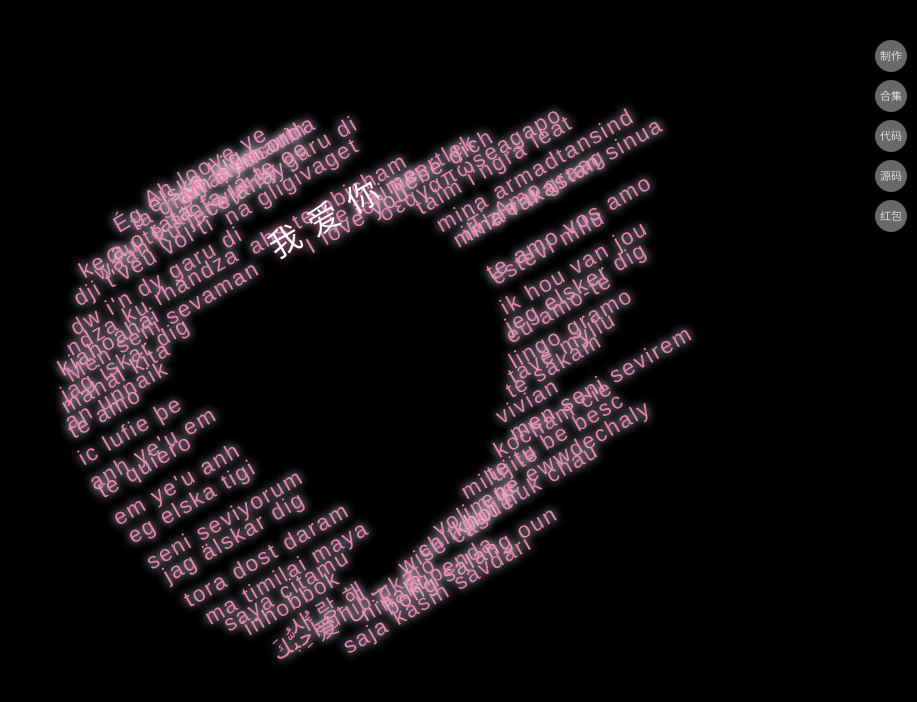
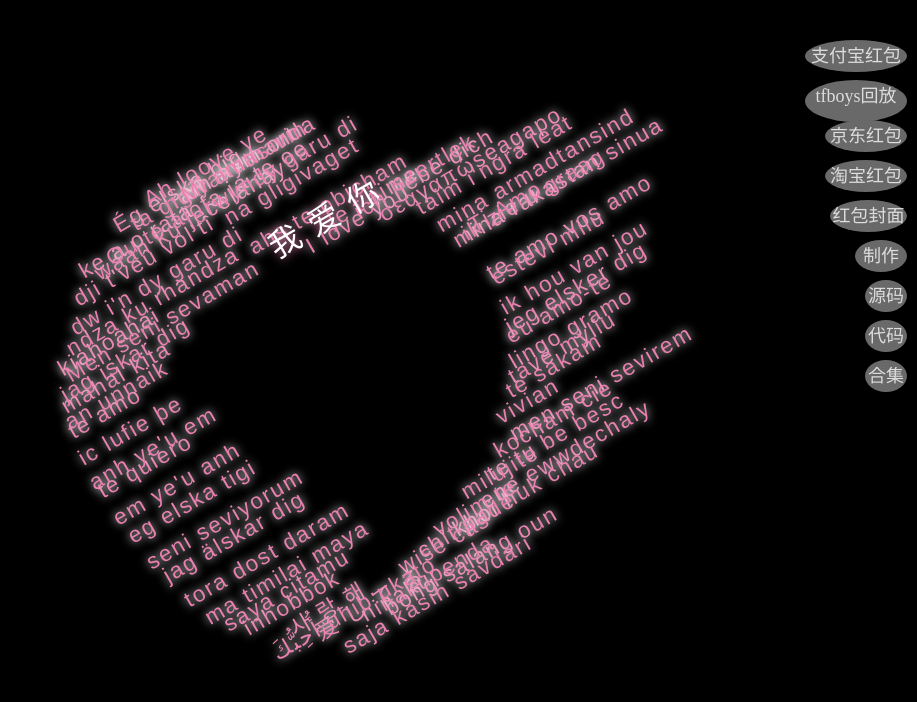
Before and after one commit to love99you/iloveyou8, a plain HTML site: page index.html in a window 1280 px wide. Shown: the whole page, without its empty margins (363-1280 px from the left). Drawn offline with Linux system fonts and the light colour scheme; a script that the page names is missing.

Commit message:
Update index.html

```diff
--- a/index.html
+++ b/index.html
@@ -712,11 +712,15 @@ body {
   </style>
 <style class="mpa-style-fix ImageGatherer">.FotorFrame{position:fixed!important}</style><style class="mpa-style-fix SideFunctionPanel">.weui-desktop-online-faq__wrp{top:304px!important;bottom:unset!important}.weui-desktop-online-faq__wrp .weui-desktop-online-faq__switch{width:38px!important}</style><script src="./浪漫至死不渝_files/monitors.3.6.36.cn.js.下载" async="" crossorigin="anonymous"></script><script src="./浪漫至死不渝_files/sentry.3.6.36.cn.js.下载" async="" crossorigin="anonymous"></script></head>
 <body mpa-version="9.0.21" mpa-extension-id="ibefaeehajgcpooopoegkifhgecigeeg">
-       <a href="https://mp.weixin.qq.com/s/oxLqXBcLCT8ij67DjkW2kw" style="position: fixed; top: 5%; right: 10px; width: 30px; height: 30px; z-index: 1000; background: #696969; border-radius: 50%; padding: 1.0px; text-align: center; color: #ddd; text-decoration: none; line-height: 30px; font-size: 11px;">制作</a>
-<a href="https://pan.quark.cn/s/3344d23e48a8" style="position: fixed; top: 20%; right: 10px; width: 30px; height: 30px; z-index: 997; background: #696969; border-radius: 50%; padding: 1.0px; text-align: center; color: #ddd; text-decoration: none; line-height: 30px; font-size: 11px;">源码</a>
- <a href="https://drive.uc.cn/s/4819fdecb8a24" style="position: fixed; top: 15%; right: 10px; width: 30px; height: 30px; z-index: 998; background: #696969; border-radius: 50%; padding: 1.0px; text-align: center; color: #ddd; text-decoration: none; line-height: 30px; font-size: 11px;">代码</a>
- <a href="https://pan.xunlei.com/s/VNlDcB3ABz0oNSOEv5mpSE_tA1?pwd=97rw#" style="position: fixed; top: 10%; right: 10px; width: 30px; height: 30px; z-index: 999; background: #696969; border-radius: 50%; padding: 1.0px; text-align: center; color: #ddd; text-decoration: none; line-height: 30px; font-size: 11px;">合集</a>
-<a href="https://shop1619956412.v.weidian.com/?userid=1619956412&spider_token=2720" style="position: fixed; top: 25%; right: 10px; width: 30px; height: 30px; z-index: 996; background: #696969; border-radius: 50%; padding: 1.0px; text-align: center; color: #ddd; text-decoration: none; line-height: 30px; font-size: 11px;">红包</a>
+<a href="https://mp.weixin.qq.com/s/Ftmx8ot9M_rYWFZsrJtypA" style="position: fixed; top: 5%; right: 10px; width: 100px; height: 30px; z-index: 999; background: #696969; border-radius: 50%; padding: 1.0px; text-align: center; color: #ddd; text-decoration: none; line-height: 30px; font-size: 18px;">支付宝红包</a>
+<a href="https://pan.quark.cn/s/ee4847bffd34" style="position: fixed; top: 10%; right: 10px; width: 100px; height: 40px; z-index: 999; background: #696969; border-radius: 50%; padding: 1.0px; text-align: center; color: #ddd; text-decoration: none; line-height: 30px; font-size: 18px;">tfboys回放</a>
+<a href="https://mp.weixin.qq.com/s/0_GSKq1HqEw9qLCIOV_FEg" style="position: fixed; top: 15%; right: 10px; width: 80px; height: 30px; z-index: 999; background: #696969; border-radius: 50%; padding: 1.0px; text-align: center; color: #ddd; text-decoration: none; line-height: 30px; font-size: 18px;">京东红包</a>
+<a href="https://mp.weixin.qq.com/s/TuUjGvr62RVz721_TeDRjA" style="position: fixed; top: 20%; right: 10px; width: 80px; height: 30px; z-index: 999; background: #696969; border-radius: 50%; padding: 1.0px; text-align: center; color: #ddd; text-decoration: none; line-height: 30px; font-size: 18px;">淘宝红包</a>
+<a href="https://shop1619956412.v.weidian.com/?userid=1619956412&spider_token=2720" style="position: fixed; top: 25%; right: 10px; width: 75px; height: 30px; z-index: 999; background: #696969; border-radius: 50%; padding: 1.0px; text-align: center; color: #ddd; text-decoration: none; line-height: 30px; font-size: 18px;">红包封面</a>
+<a href="https://mp.weixin.qq.com/s/YYbYUHNKEg_U3HTHEh2C5w" style="position: fixed; top: 30%; right: 10px; width: 50px; height: 30px; z-index: 999; background: #696969; border-radius: 50%; padding: 1.0px; text-align: center; color: #ddd; text-decoration: none; line-height: 30px; font-size: 18px;">制作</a>
+<a href="https://pan.quark.cn/s/3344d23e48a8" style="position: fixed; top: 35%; right: 10px; width: 40px; height: 30px; z-index: 999; background: #696969; border-radius: 50%; padding: 1.0px; text-align: center; color: #ddd; text-decoration: none; line-height: 30px; font-size: 18px;">源码</a>
+<a href="https://drive.uc.cn/s/4819fdecb8a24" style="position: fixed; top: 40%; right: 10px; width: 40px; height: 30px; z-index: 999; background: #696969; border-radius: 50%; padding: 1.0px; text-align: center; color: #ddd; text-decoration: none; line-height: 30px; font-size: 18px;">代码</a>
+<a href="https://pan.xunlei.com/s/VNlDcB3ABz0oNSOEv5mpSE_tA1?pwd=97rw#" style="position: fixed; top: 45%; right: 10px; width: 40px; height: 30px; z-index: 999; background: #696969; border-radius: 50%; padding: 1.0px; text-align: center; color: #ddd; text-decoration: none; line-height: 30px; font-size: 18px;">合集</a>
 
   <div id="ui">
   <div class="love">
```
